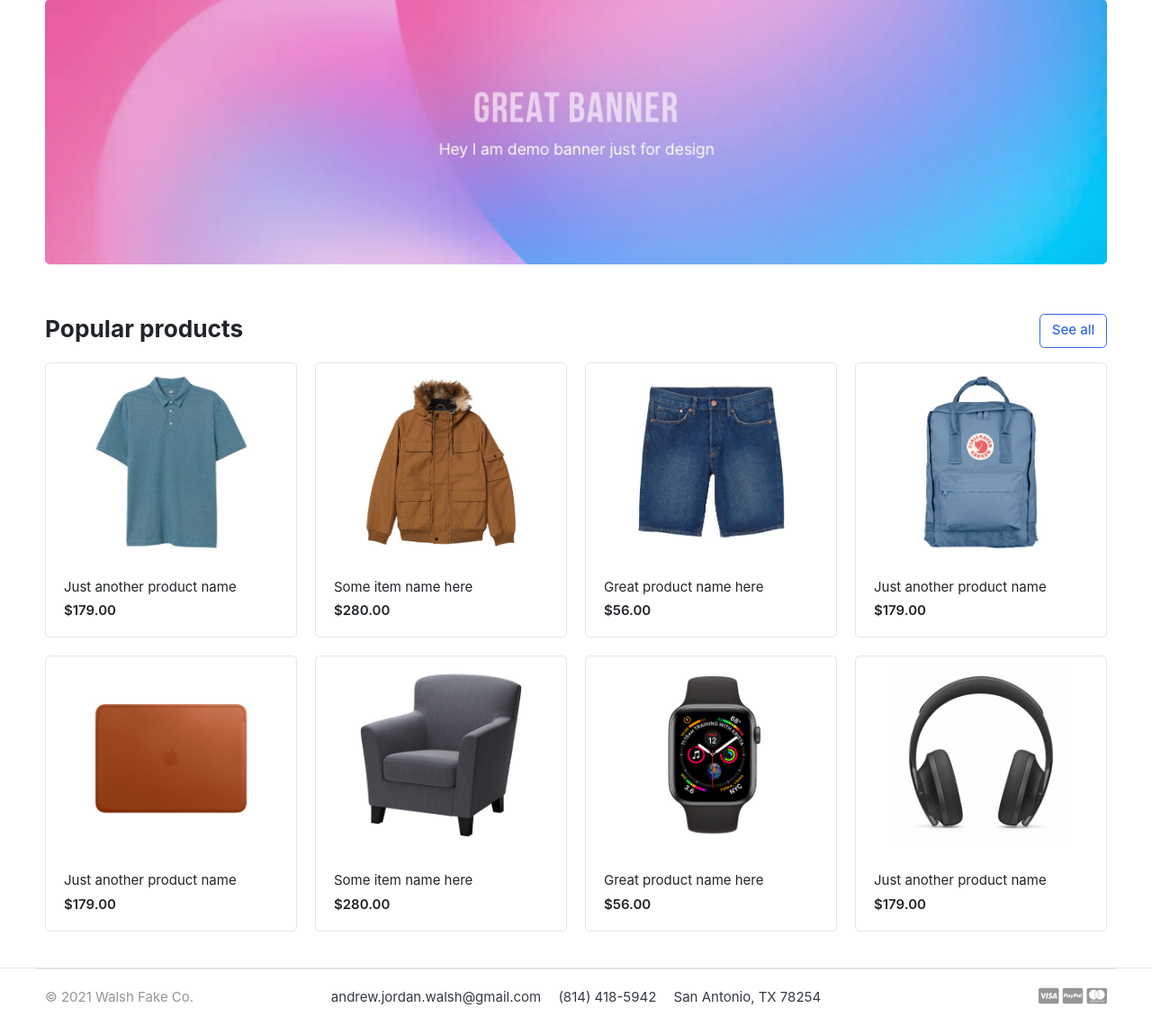
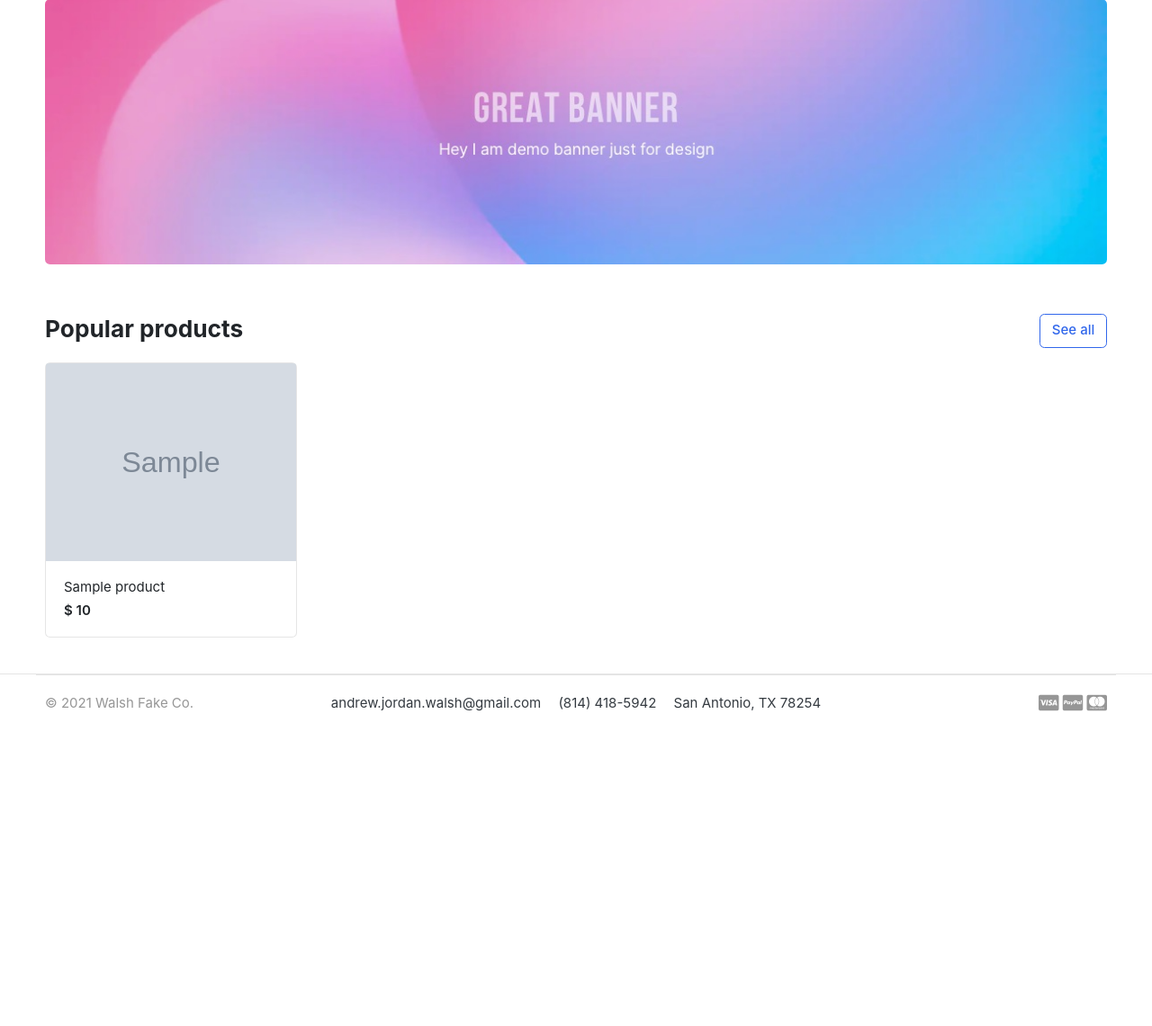
Before and after one commit to andrew-walsh-dev/WalshCommerce, a Django app: template walshCommerce/template/index.html in a window 1280 px wide. Shown: the part 139-1280 px from the top of the page at 90% size. After the commit the page ends 930 px from the top, so only its background shows below. Run offline with Django 3.2, Linux system fonts and the light colour scheme; the template is opened without the code that fills it: most values are stand-ins (such as "Sample title", 1, 10 or a date in 2020); grey boxes marked "Sample" are stand-in pictures; some libraries are stand-ins or nearby versions; some web fonts are replaced.

Commit message:
render products to homepage preview

```diff
--- a/walshCommerce/template/index.html
+++ b/walshCommerce/template/index.html
@@ -27,78 +27,17 @@
 
 
 <div class="row">
+	{% for product in products %}
 	<div class="col-md-3">
 		<div class="card card-product-grid">
-			<a href="./product-detail.html" class="img-wrap"> <img src="{% static 'images/items/1.jpg' %}"> </a>
+			<a href="./product-detail.html" class="img-wrap"> <img src="{{ product.image.url }}"> </a>
 			<figcaption class="info-wrap">
-				<a href="./product-detail.html" class="title">Just another product name</a>
-				<div class="price mt-1">$179.00</div> <!-- price-wrap.// -->
+				<a href="./product-detail.html" class="title">{{ product.product_name }}</a>
+				<div class="price mt-1">$ {{ product.price }}</div> <!-- price-wrap.// -->
 			</figcaption>
 		</div>
 	</div> <!-- col.// -->
-	<div class="col-md-3">
-		<div class="card card-product-grid">
-			<a href="./product-detail.html" class="img-wrap"> <img src="{% static 'images/items/2.jpg' %}"> </a>
-			<figcaption class="info-wrap">
-				<a href="./product-detail.html" class="title">Some item name here</a>
-				<div class="price mt-1">$280.00</div> <!-- price-wrap.// -->
-			</figcaption>
-		</div>
-	</div> <!-- col.// -->
-	<div class="col-md-3">
-		<div class="card card-product-grid">
-			<a href="./product-detail.html" class="img-wrap"> <img src="{% static 'images/items/3.jpg' %}"> </a>
-			<figcaption class="info-wrap">
-				<a href="./product-detail.html" class="title">Great product name here</a>
-				<div class="price mt-1">$56.00</div> <!-- price-wrap.// -->
-			</figcaption>
-		</div>
-	</div> <!-- col.// -->
-	<div class="col-md-3">
-		<div class="card card-product-grid">
-			<a href="./product-detail.html" class="img-wrap"> <img src="{% static 'images/items/4.jpg' %}"> </a>
-			<figcaption class="info-wrap">
-				<a href="./product-detail.html" class="title">Just another product name</a>
-				<div class="price mt-1">$179.00</div> <!-- price-wrap.// -->
-			</figcaption>
-		</div>
-	</div> <!-- col.// -->
-	<div class="col-md-3">
-		<div class="card card-product-grid">
-			<a href="./product-detail.html" class="img-wrap"> <img src="{% static 'images/items/5.jpg' %}"> </a>
-			<figcaption class="info-wrap">
-				<a href="./product-detail.html" class="title">Just another product name</a>
-				<div class="price mt-1">$179.00</div> <!-- price-wrap.// -->
-			</figcaption>
-		</div>
-	</div> <!-- col.// -->
-	<div class="col-md-3">
-		<div class="card card-product-grid">
-			<a href="./product-detail.html" class="img-wrap"> <img src="{% static 'images/items/6.jpg' %}"> </a>
-			<figcaption class="info-wrap">
-				<a href="./product-detail.html" class="title">Some item name here</a>
-				<div class="price mt-1">$280.00</div> <!-- price-wrap.// -->
-			</figcaption>
-		</div>
-	</div> <!-- col.// -->
-	<div class="col-md-3">
-		<div class="card card-product-grid">
-			<a href="./product-detail.html" class="img-wrap"> <img src="{% static 'images/items/7.jpg' %}"> </a>
-			<figcaption class="info-wrap">
-				<a href="./product-detail.html" class="title">Great product name here</a>
-				<div class="price mt-1">$56.00</div> <!-- price-wrap.// -->
-			</figcaption>
-		</div>
-	</div> <!-- col.// -->
-	<div class="col-md-3">
-		<div class="card card-product-grid">
-			<a href="./product-detail.html" class="img-wrap"> <img src="{% static 'images/items/9.jpg' %}"> </a>
-			<figcaption class="info-wrap">
-				<a href="./product-detail.html" class="title">Just another product name</a>
-				<div class="price mt-1">$179.00</div> <!-- price-wrap.// -->
-			</figcaption>
-		</div>
-	</div> <!-- col.// -->
+	{% endfor %}
 </div> <!-- row.// -->
 
 </div><!-- container // -->
```
Also changed, not shown: walshCommerce/walshCommerce/views.py (+9 -1 lines), walshCommerce/db.sqlite3, walshCommerce/media/photos/products/Wrangler-Shirt.jpg (added).
